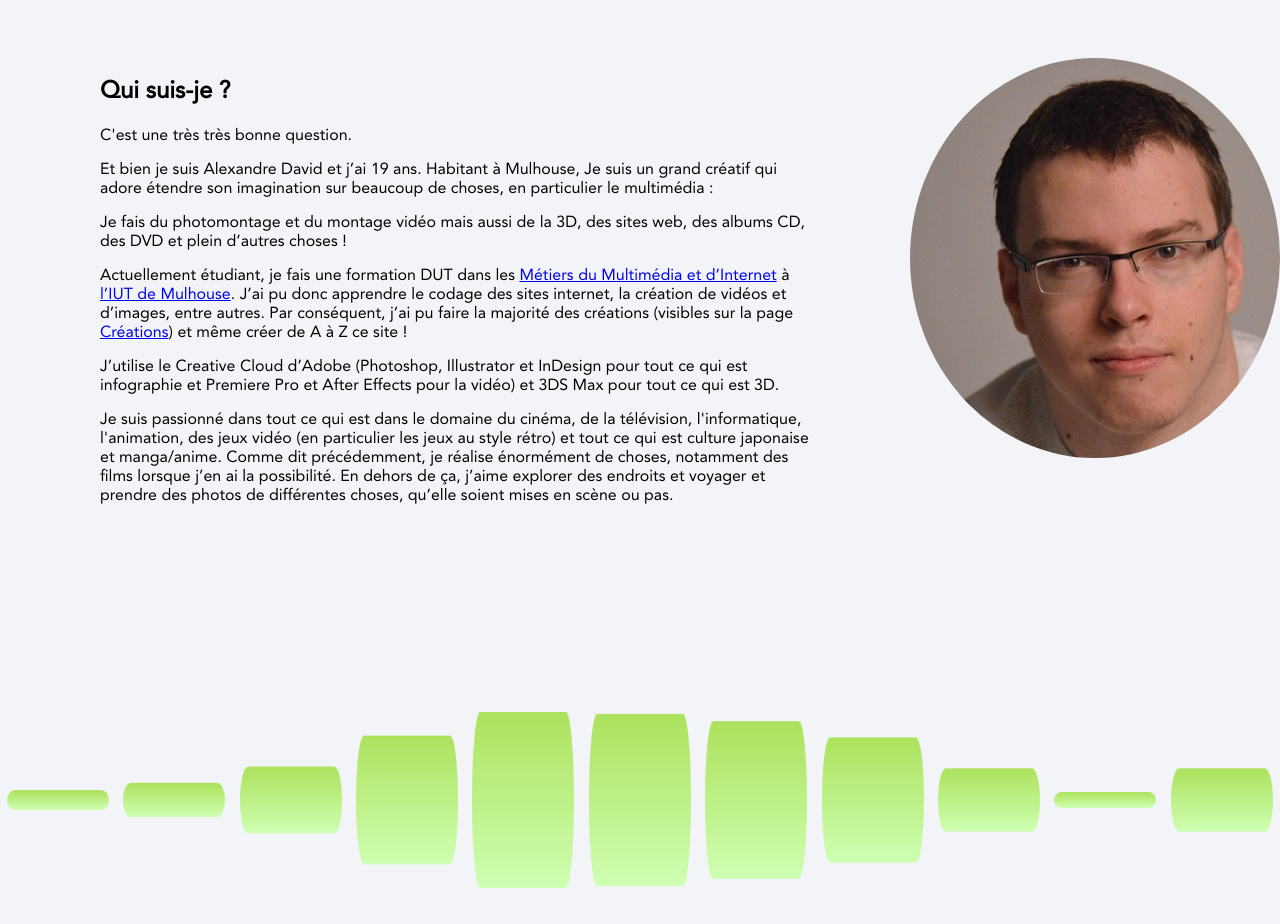
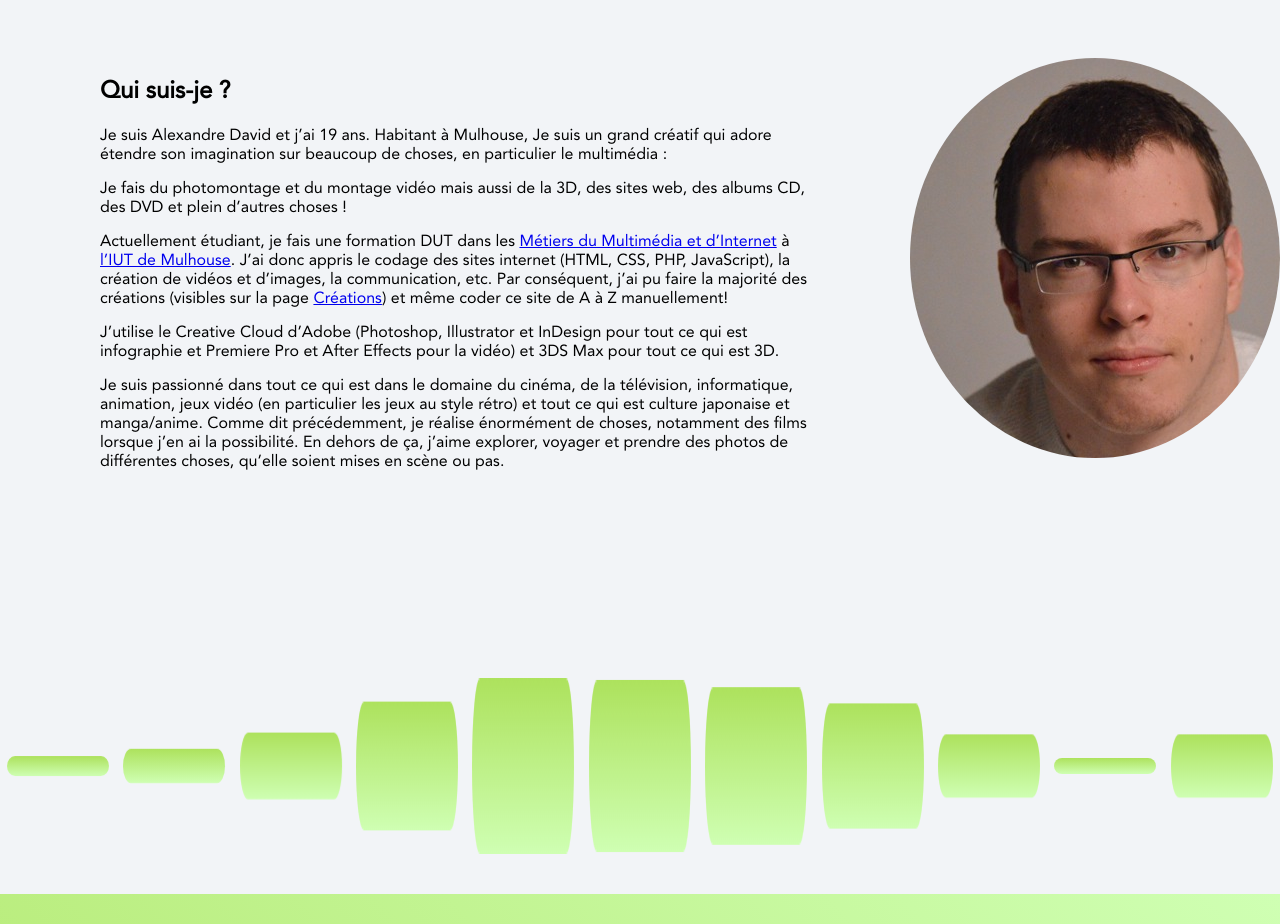
Before and after one commit to Epsilon11Delta/Epsilon11Delta.github.io, a plain HTML site: page index.html in a window 1280 px wide. Shown: the part 1120-2044 px from the top of the page. Drawn offline with Linux system fonts and the light colour scheme.

Commit message:
Amélioration du texte

```diff
--- a/index.html
+++ b/index.html
@@ -37,24 +37,22 @@
         <div id="description">
             <div class="desc-text">
                 <h2>Qui suis-je ?</h2>
-                <p>C'est une très très bonne question.<br>
-                    Et bien je suis Alexandre David et j’ai 19 ans. Habitant à Mulhouse, Je suis un grand créatif qui adore étendre son imagination sur beaucoup de choses, en particulier le multimédia :<br>
-                    Je fais du photomontage et du montage vidéo mais aussi de la 3D, des sites web, des albums CD, des
-                    DVD et plein d’autres choses !
+                <p>
+                    Je suis Alexandre David et j’ai 19 ans. Habitant à Mulhouse, Je suis un grand créatif qui adore étendre son imagination sur beaucoup de choses, en particulier le multimédia :<br>
+                    Je fais du photomontage et du montage vidéo mais aussi de la 3D, des sites web, des albums CD, des DVD et plein d’autres choses !
                     <br>
                     Actuellement étudiant, je fais une formation DUT dans les <a href="https://www.mmi.uha.fr/">Métiers
                     du Multimédia et d’Internet</a> à <a href="https://www.iutmulhouse.uha.fr/">l’IUT de
-                    Mulhouse</a>. J’ai pu donc apprendre le codage des sites internet, la création de vidéos et
-                    d’images, entre autres. Par conséquent, j’ai pu faire la majorité des créations (visibles sur la
-                    page <a href="creations.html">Créations</a>) et même créer de A à Z ce site !
+                    Mulhouse</a>. J’ai donc appris le codage des sites internet (HTML, CSS, PHP, JavaScript), la création de vidéos et
+                    d’images, la communication, etc. Par conséquent, j’ai pu faire la majorité des créations (visibles sur la
+                    page <a href="créations.html">Créations</a>) et même coder ce site de A à Z manuellement!
                     <br>
                     J’utilise le Creative Cloud d’Adobe (Photoshop, Illustrator et InDesign pour tout ce qui est
                     infographie et Premiere Pro et After Effects pour la vidéo) et 3DS Max pour tout ce qui est 3D.
                     <br>
-                    Je suis passionné dans tout ce qui est dans le domaine du cinéma, de la télévision, l'informatique, l'animation, des jeux vidéo (en particulier les jeux au style
-                    rétro) et tout ce qui est culture japonaise et manga/anime. Comme dit précédemment, je
-                    réalise énormément de choses, notamment des films lorsque j’en ai la possibilité. En dehors de ça, j’aime explorer
-                    des endroits et voyager et prendre des photos de différentes choses, qu’elle soient mises en scène ou pas.
+                    Je suis passionné dans tout ce qui est dans le domaine du cinéma, de la télévision, informatique, animation, jeux vidéo (en particulier les jeux au style
+                    rétro) et tout ce qui est culture japonaise et manga/anime. Comme dit précédemment, je réalise énormément de choses, notamment des films lorsque j’en ai la possibilité.
+                    En dehors de ça, j’aime explorer, voyager et prendre des photos de différentes choses, qu’elle soient mises en scène ou pas.
                 </p>
             </div>
             <div class="desc-img">
```
